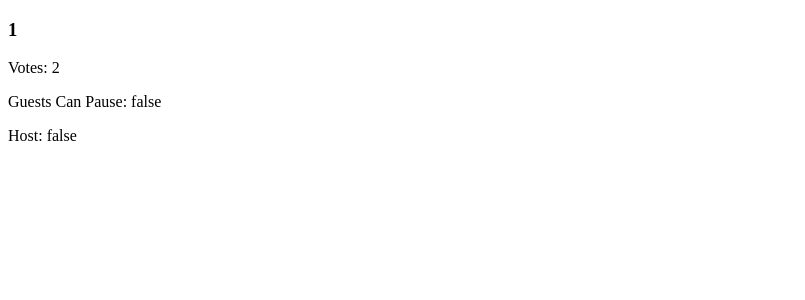
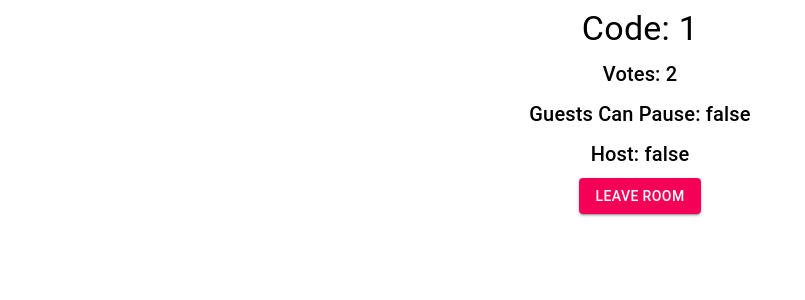
Before and after one commit to udykas/House-Party, a React app in the folder frontend/: page /room/1 in a window 1280 px wide. Shown: the top 300 px of the page, without its empty margins (0-805 px from the left). Built offline with nearby package versions, Linux system fonts and the light colour scheme; no server answers; the HTML template or start-up script is replaced by a standard one.

Commit message:
refactored with material ui

```diff
--- a/frontend/src/components/Room.js
+++ b/frontend/src/components/Room.js
@@ -1,4 +1,6 @@
 import React, { Component } from 'react';
+import { Grid, Button, Typography } from '@material-ui/core';
+import { Link } from 'react-router-dom';
 
 class Room extends Component {
     constructor(props) {
@@ -28,12 +30,40 @@
 
     render() {
         return (
-            <div>
-                <h3>{this.roomCode}</h3>
-                <p>Votes: {this.state.votesToSkip}</p>
-                <p>Guests Can Pause: {this.state.guestCanPause.toString()}</p>
-                <p>Host: {this.state.isHost.toString()}</p>
-            </div>
+            <Grid container spacing={1} align="center">
+                <Grid item xs={12}>
+                    <Typography variant="h4" component="h4">
+                        Code: {this.roomCode}
+                    </Typography>
+                </Grid>
+                <Grid item xs={12}>
+                    <Typography variant="h6" component="h6">
+                        Votes: {this.state.votesToSkip}
+                    </Typography>
+                </Grid>
+                <Grid item xs={12}>
+                    <Typography variant="h6" component="h6">
+                        Guests Can Pause: {this.state.guestCanPause.toString()}
+                    </Typography>
+                </Grid>
+                <Grid item xs={12}>
+                    <Typography variant="h6" component="h6">
+                        Host: {this.state.isHost.toString()}
+                    </Typography>
+                </Grid>
+                <Grid item xs={12}>
+                    <Button variant="contained" color="secondary" to='/' component={ Link } >
+                        Leave Room
+                    </Button>
+                </Grid>
+            </Grid>
+
+            // <div>
+            //     <h3>{this.roomCode}</h3>
+            //     <p>Votes: {this.state.votesToSkip}</p>
+            //     <p>Guests Can Pause: {this.state.guestCanPause.toString()}</p>
+            //     <p>Host: {this.state.isHost.toString()}</p>
+            // </div>
         );
     }
 }
```
